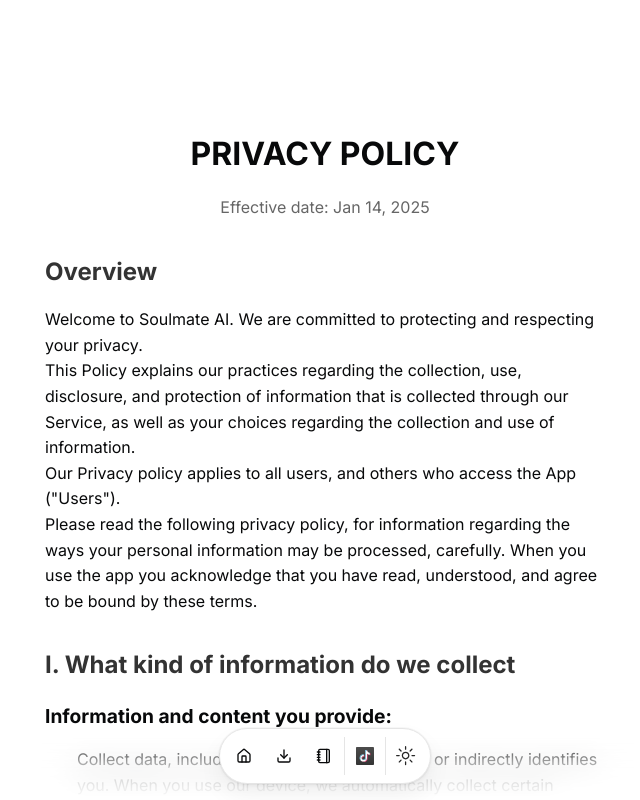
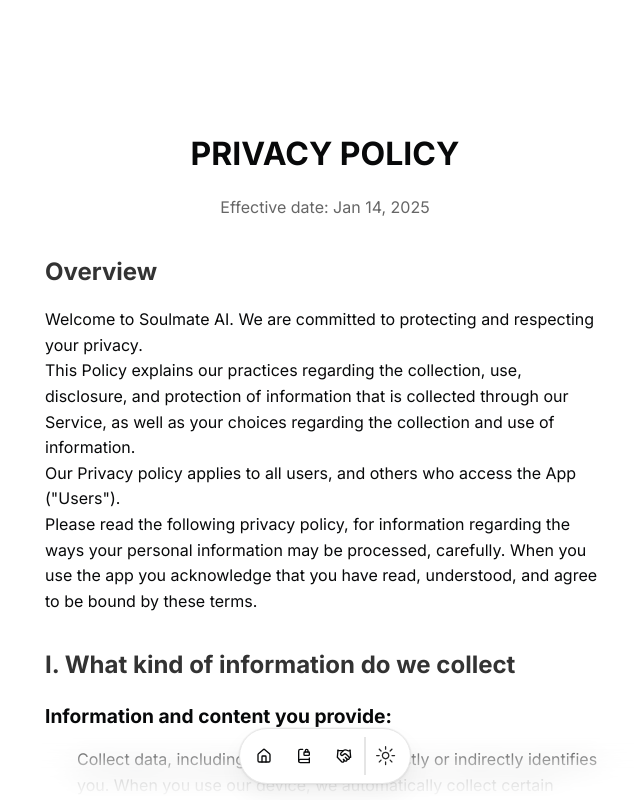
Before and after one commit to picmagic/soulmate, a Next.js app: page /privacy in a window 1280 px wide. Shown: the top 800 px of the page, without its empty margins (315-955 px from the left). Built offline with nearby package versions, Linux system fonts and the light colour scheme.

Commit message:
fix: update dock

```diff
--- a/src/components/navbar.tsx
+++ b/src/components/navbar.tsx
@@ -37,7 +37,7 @@
 					</DockIcon>
 				))}
 				<Separator orientation='vertical' className='h-full' />
-				{Object.entries(DATA.contact.social)
+				{/* {Object.entries(DATA.contact.social)
 					.filter(([_, social]) => social.navbar)
 					.map(([name, social]) => (
 						<DockIcon key={name}>
@@ -58,7 +58,8 @@
 								</TooltipContent>
 							</Tooltip>
 						</DockIcon>
-					))}
+					))} */}
+
 				<Separator orientation='vertical' className='h-full py-2' />
 				<DockIcon>
 					<Tooltip>
--- a/src/data/resume.tsx
+++ b/src/data/resume.tsx
@@ -1,5 +1,5 @@
 import { Icons } from '@/components/icons'
-import { HomeIcon, NotebookIcon, DownloadIcon } from 'lucide-react'
+import { HomeIcon, NotebookIcon, BookLock, Handshake } from 'lucide-react'
 
 export const DATA = {
 	name: 'Soulmate',
@@ -19,8 +19,10 @@
 
 	navbar: [
 		{ href: '/', icon: HomeIcon, label: 'Home' },
-		{ href: '/app', icon: DownloadIcon, label: 'App' },
-		{ href: '/blog', icon: NotebookIcon, label: 'Blog' },
+		// { href: '/app', icon: DownloadIcon, label: 'App' },
+		// { href: '/blog', icon: NotebookIcon, label: 'Blog' },
+		{ href: '/privacy', icon: BookLock, label: 'Privacy Policy' },
+		{ href: '/terms', icon: Handshake, label: 'Terms of Service' },
 	],
 	contact: {
 		email: 'soulmateapps@support.com',
```
